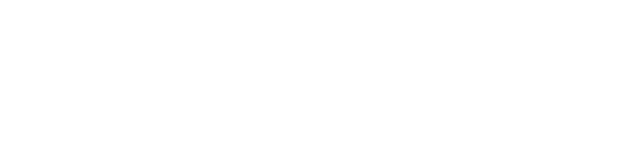
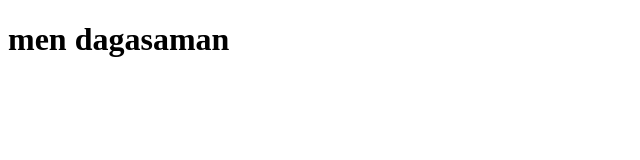
Before and after one commit to programmer704/loyixa, a plain HTML site: page index.html in a window 1280 px wide. Shown: the whole page, without its empty margins (0-640 px from the left). Drawn offline with Linux system fonts and the light colour scheme.

Commit message:
Update index.html

```diff
--- a/index.html
+++ b/index.html
@@ -6,6 +6,7 @@
     <title>Document</title>
 </head>
 <body>
+    <h1>men dagasaman</h1>
 
 </body>
 </html>
```
